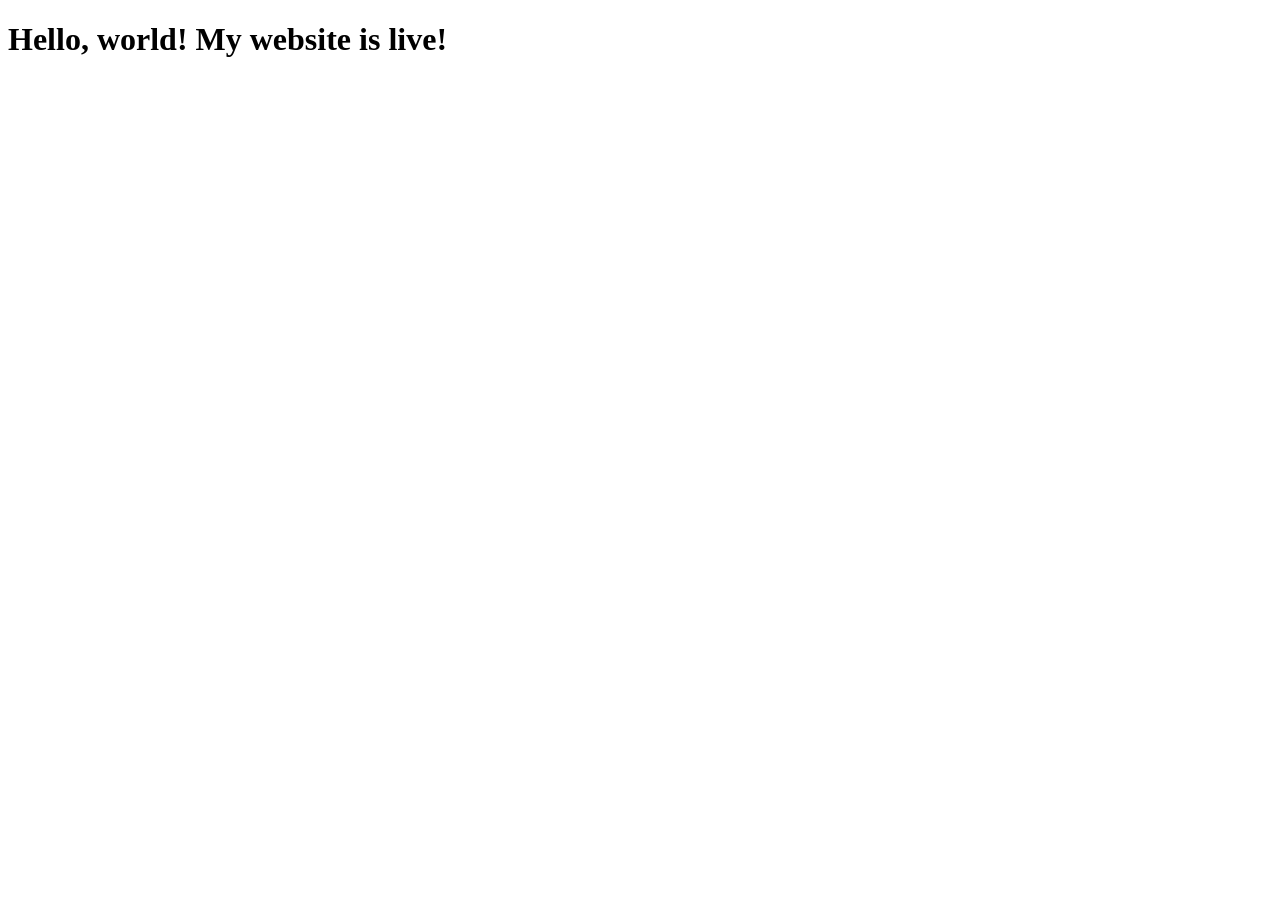
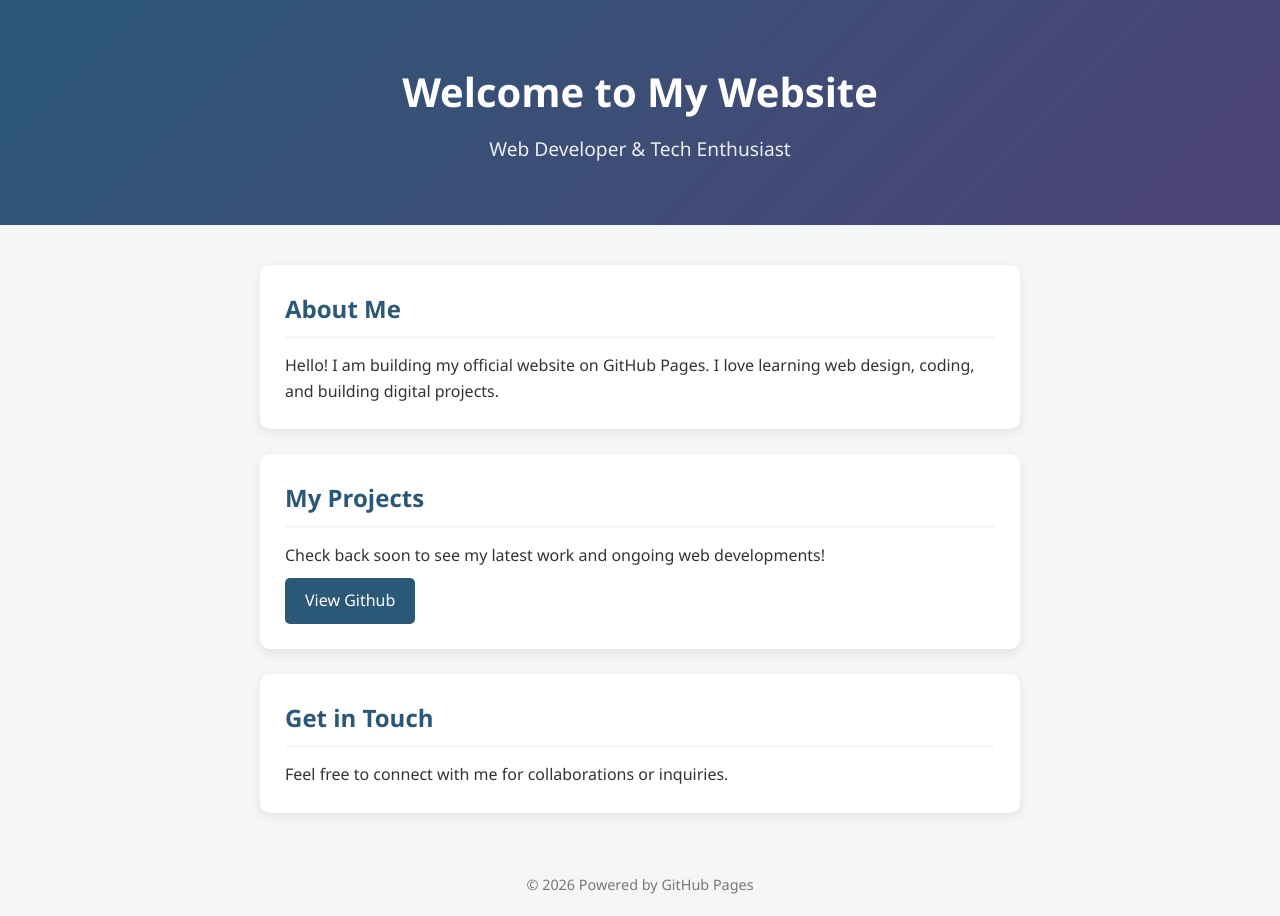
Before and after one commit to burchachalison-svg/burchachalison-svg.github.io, a plain HTML site: page index.html in a window 1280 px wide. Before the commit the page ends 800 px from the top, so only its background shows below. Drawn offline with Linux system fonts and the light colour scheme.

Commit message:
Update index.html

```diff
--- a/index.html
+++ b/index.html
@@ -1,9 +1,102 @@
 <!DOCTYPE html>
-<html>
-  <head>
-    <title>My GitHub Website</title>
-  </head>
-  <body>
-    <h1>Hello, world! My website is live!</h1>
-  </body>
+<html lang="en">
+<head>
+  <meta charset="UTF-8">
+  <meta name="viewport" content="width=device-width, initial-scale=1.0">
+  <title>My Portfolio</title>
+  <style>
+    * {
+      box-sizing: border-box;
+      margin: 0;
+      padding: 0;
+      font-family: 'Segoe UI', Tahoma, Geneva, Verdana, sans-serif;
+    }
+    body {
+      background-color: #f4f7f6;
+      color: #333;
+      line-height: 1.6;
+    }
+    header {
+      background: linear-gradient(135deg, #2b5876, #4e4376);
+      color: white;
+      text-align: center;
+      padding: 60px 20px;
+    }
+    header h1 {
+      font-size: 2.5rem;
+      margin-bottom: 10px;
+    }
+    header p {
+      font-size: 1.2rem;
+      opacity: 0.9;
+    }
+    .container {
+      max-width: 800px;
+      margin: 40px auto;
+      padding: 0 20px;
+    }
+    .card {
+      background: white;
+      padding: 25px;
+      border-radius: 10px;
+      box-shadow: 0 4px 12px rgba(0,0,0,0.08);
+      margin-bottom: 25px;
+    }
+    .card h2 {
+      color: #2b5876;
+      margin-bottom: 15px;
+      border-bottom: 2px solid #f4f7f6;
+      padding-bottom: 8px;
+    }
+    .btn {
+      display: inline-block;
+      background: #2b5876;
+      color: white;
+      padding: 10px 20px;
+      border-radius: 5px;
+      text-decoration: none;
+      margin-top: 10px;
+      transition: background 0.3s;
+    }
+    .btn:hover {
+      background: #4e4376;
+    }
+    footer {
+      text-align: center;
+      padding: 20px;
+      color: #777;
+      font-size: 0.9rem;
+    }
+  </style>
+</head>
+<body>
+
+  <header>
+    <h1>Welcome to My Website</h1>
+    <p>Web Developer & Tech Enthusiast</p>
+  </header>
+
+  <div class="container">
+    <div class="card">
+      <h2>About Me</h2>
+      <p>Hello! I am building my official website on GitHub Pages. I love learning web design, coding, and building digital projects.</p>
+    </div>
+
+    <div class="card">
+      <h2>My Projects</h2>
+      <p>Check back soon to see my latest work and ongoing web developments!</p>
+      <a href="#" class="btn">View Github</a>
+    </div>
+
+    <div class="card">
+      <h2>Get in Touch</h2>
+      <p>Feel free to connect with me for collaborations or inquiries.</p>
+    </div>
+  </div>
+
+  <footer>
+    &copy; 2026 Powered by GitHub Pages
+  </footer>
+
+</body>
 </html>
```
